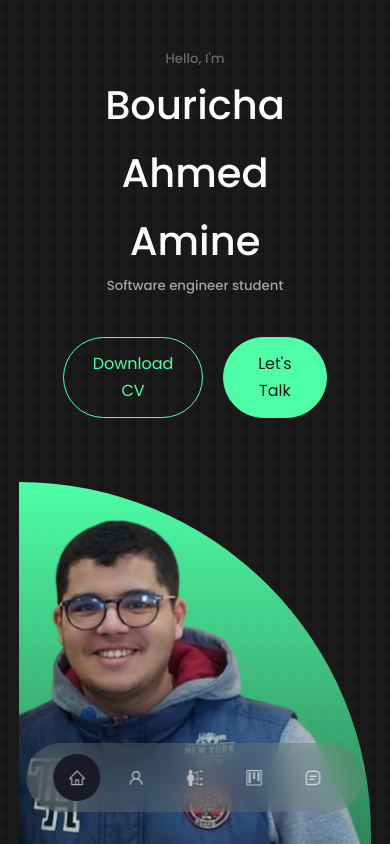
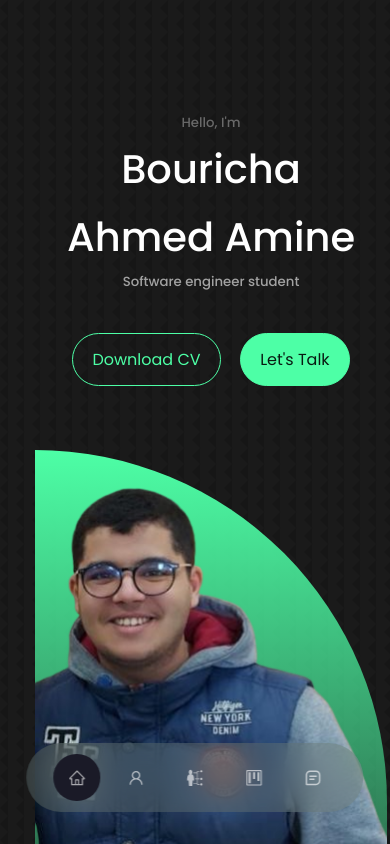
Before and after one commit to ahmedamine12/ImBourichaAhmedAmine.github.io, a React (Create React App) app: page / in a window 390 px wide. Shown: the top 844 px of the page. Built offline with nearby package versions, Linux system fonts and the light colour scheme; the HTML template or start-up script is replaced by a standard one.

Commit message:
new updat add automati reply

```diff
--- a/src/components/header/header.css
+++ b/src/components/header/header.css
@@ -73,11 +73,12 @@ color: white;
 /*********** MEDIA QUERIES (Small DEVICES)************/
 @media screen and ( max-width:600px ) {
     header {
-        height: 100vh;
-        padding: 3rem;
+        height: 120vh;
+        gap: 2rem;
+        margin-left: 2rem;
     }
     .header__socials, .scroll__down {
         display: none;
-        margin-right: 2rem;
+
     }
 }
```
